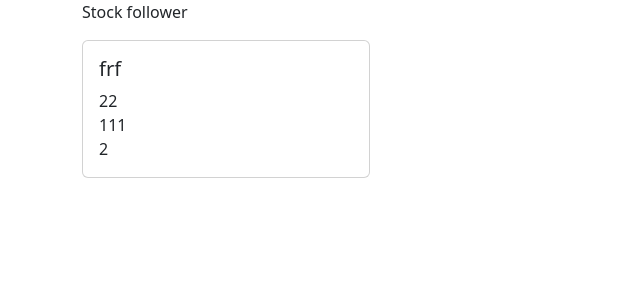
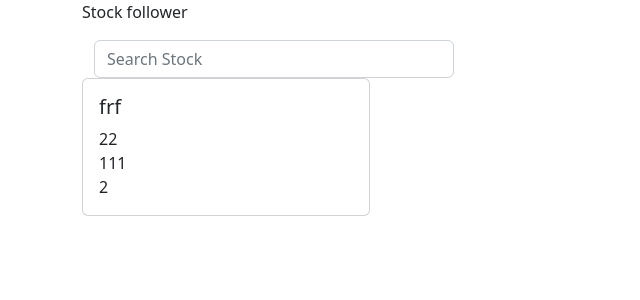
Before and after one commit to Smejia3409/stock-app, a React (Create React App) app in the folder frontend/: page / in a window 1280 px wide. Shown: the top 300 px of the page, without its empty margins (0-640 px from the left). Built offline with nearby package versions, Linux system fonts and the light colour scheme.

Commit message:
added search bar for stock search

```diff
--- a/frontend/src/App.tsx
+++ b/frontend/src/App.tsx
@@ -3,6 +3,7 @@ import { data_fetch } from "./data";
 import LoadingScreen from "./LoadingScreen";
 import axios from "axios";
 import Cards from "./Cards";
+import SearchBar from "./SearchBar";
 
 function App() {
   const [stock, setStock] = useState<String>("Googl");
@@ -34,6 +35,7 @@ function App() {
   return (
     <div className="container">
       <p>Stock follower</p>
+      <SearchBar />
       {loading && <LoadingScreen />}
       <Cards symbol="frf" open="22" high="111" low="2" />
 
--- /dev/null
+++ b/frontend/src/SearchBar.tsx
@@ -0,0 +1,15 @@
+import Form from "react-bootstrap/Form";
+
+const SearchBar = () => {
+  return (
+    <div className="container">
+      <Form style={{ width: "33%" }}>
+        <Form.Group>
+          <Form.Control type="text" placeholder="Search Stock" />
+        </Form.Group>
+      </Form>
+    </div>
+  );
+};
+
+export default SearchBar;
```
Also changed, not shown: frontend/src/reducer.ts (added, +8 -0 lines), frontend/src/style/searchbar.css (added).
